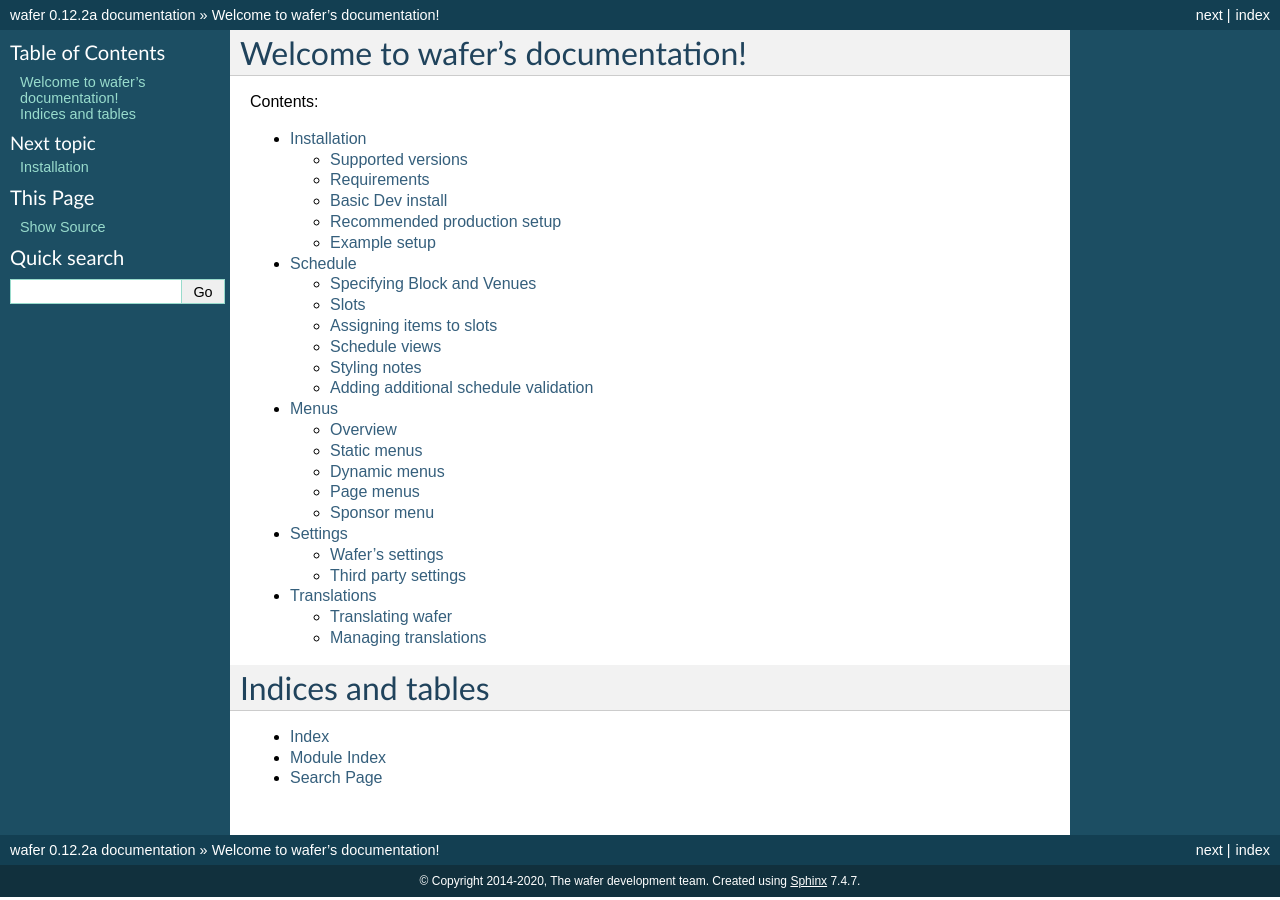
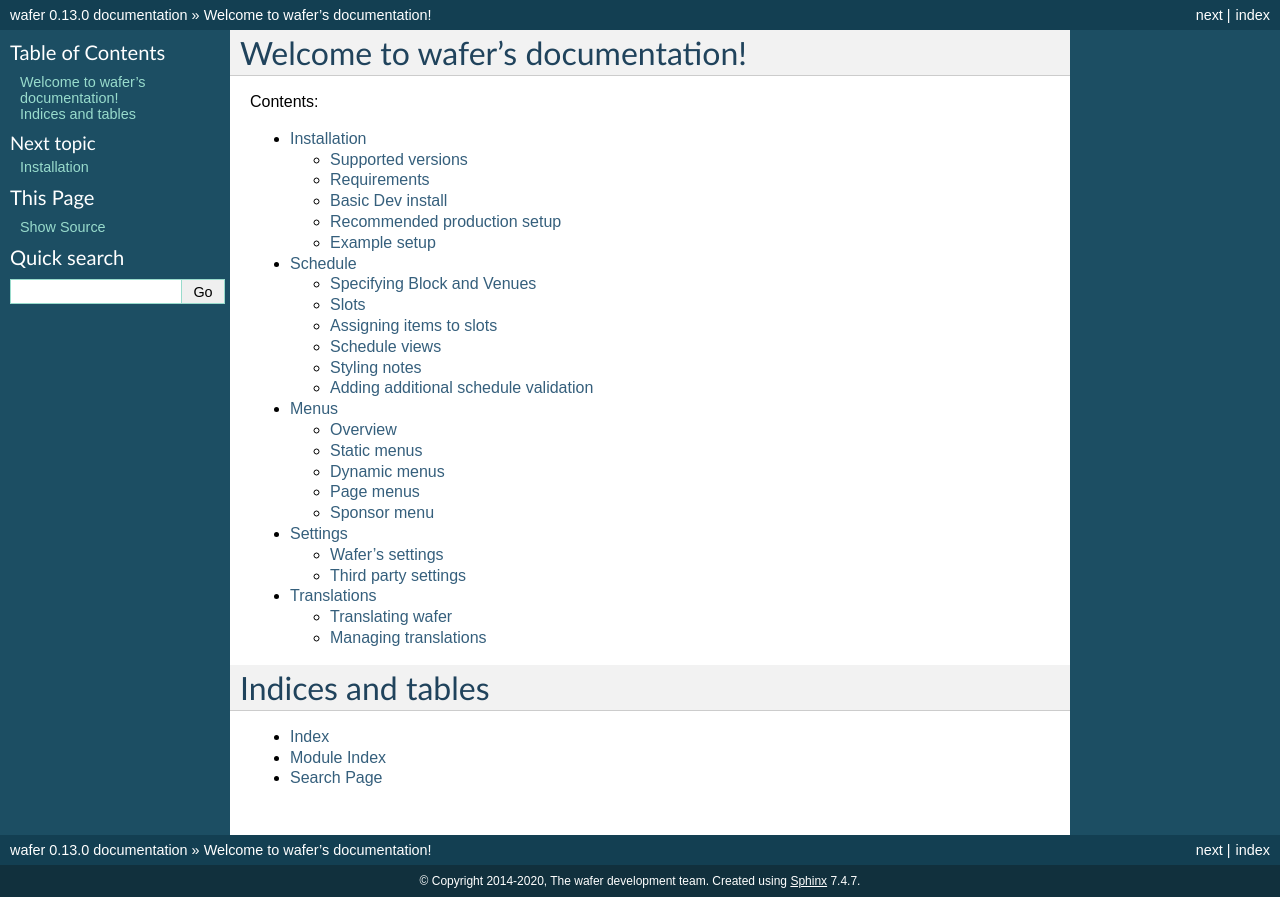
Before and after one commit to CTPUG/wafer, a Sphinx documentation site: the page built from docs/index.rst, in a window 1280 px wide. Built offline with Sphinx 7.4.7, drawn with Linux system fonts in a browser that asks for light colours; pages that are not in the unit, such as notebooks, are missing from menus.

Commit message:
Bump version for release
Releasing 0.13 due to the changes for later django support

```diff
--- a/docs/conf.py
+++ b/docs/conf.py
@@ -48,9 +48,9 @@
 # built documents.
 #
 # The short X.Y version.
-version = '0.12'
+version = '0.13'
 # The full version, including alpha/beta/rc tags.
-release = '0.12.2a'
+release = '0.13.0'
 
 # The language for content autogenerated by Sphinx. Refer to documentation
 # for a list of supported languages.
--- a/setup.py
+++ b/setup.py
@@ -43,7 +43,7 @@
 
 setup(
     name="wafer",
-    version="0.12.2a",
+    version="0.13.0",
     url='http://github.com/CTPUG/wafer',
     license='ISC',
     description="A wafer-thin Django library for running small conferences.",
--- a/wafer/__init__.py
+++ b/wafer/__init__.py
@@ -1,3 +1,3 @@
 """Wafer, a light-weight conference management library for Django."""
 
-__version__ = "0.12.2a"
+__version__ = "0.13.0"
```
